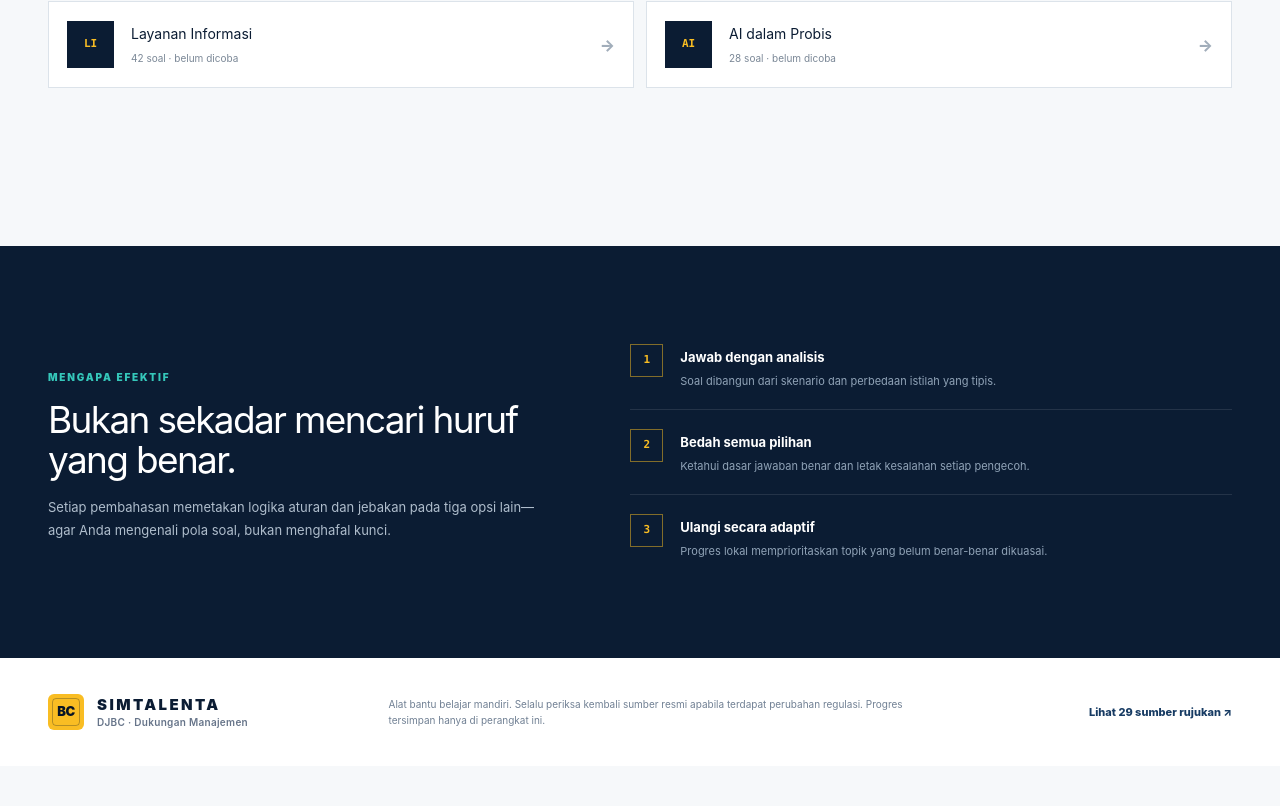
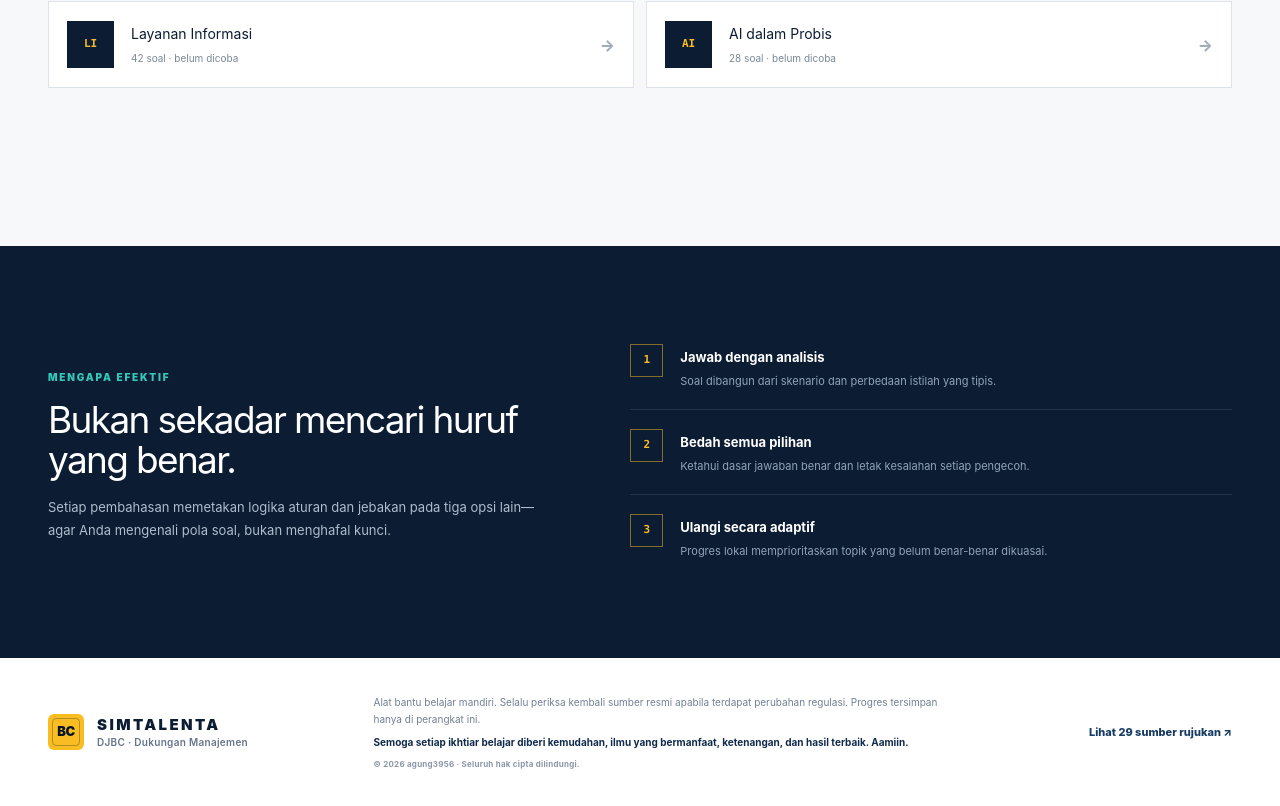
Before and after one commit to webbcpapin/simtalenta-djbc, a Next.js app: page / in a window 1280 px wide. Shown: the part 2690-3496 px from the top of the page. Before the commit the page ends 3456 px from the top, so only its background shows below. Built offline with nearby package versions, Linux system fonts and the light colour scheme.

Commit message:
Add copyright and learning prayer

```diff
--- a/app/globals.css
+++ b/app/globals.css
@@ -892,12 +892,33 @@ button.brand {
   padding: 36px max(28px, calc((100vw - 1184px) / 2));
 }
 
-.site-footer > p {
+.footer-message {
+  margin: 0 auto;
+  max-width: 590px;
+}
+
+.footer-message > p {
   color: #718094;
   font-size: 10px;
   line-height: 1.65;
-  margin: 0 auto;
-  max-width: 560px;
+  margin: 0;
+}
+
+.footer-message > strong {
+  color: var(--navy-800);
+  display: block;
+  font-size: 10px;
+  line-height: 1.6;
+  margin-top: 7px;
+}
+
+.footer-message > small {
+  color: #8b97a5;
+  display: block;
+  font-size: 8px;
+  font-weight: 700;
+  letter-spacing: 0.03em;
+  margin-top: 8px;
 }
 
 .site-footer > button {
--- a/app/page.tsx
+++ b/app/page.tsx
@@ -1167,10 +1167,17 @@ export default function Home() {
           <span className="brand-mark">BC</span>
           <span><strong>SIMTALENTA</strong><small>DJBC · Dukungan Manajemen</small></span>
         </div>
-        <p>
-          Alat bantu belajar mandiri. Selalu periksa kembali sumber resmi apabila
-          terdapat perubahan regulasi. Progres tersimpan hanya di perangkat ini.
-        </p>
+        <div className="footer-message">
+          <p>
+            Alat bantu belajar mandiri. Selalu periksa kembali sumber resmi apabila
+            terdapat perubahan regulasi. Progres tersimpan hanya di perangkat ini.
+          </p>
+          <strong>
+            Semoga setiap ikhtiar belajar diberi kemudahan, ilmu yang bermanfaat,
+            ketenangan, dan hasil terbaik. Aamiin.
+          </strong>
+          <small>© 2026 agung3956 · Seluruh hak cipta dilindungi.</small>
+        </div>
         <button onClick={() => setSourcesOpen(true)}>
           Lihat {Object.keys(sources).length} sumber rujukan ↗
         </button>
```
Also changed, not shown: 6 other files (tests, documents, lock files or other folders).
